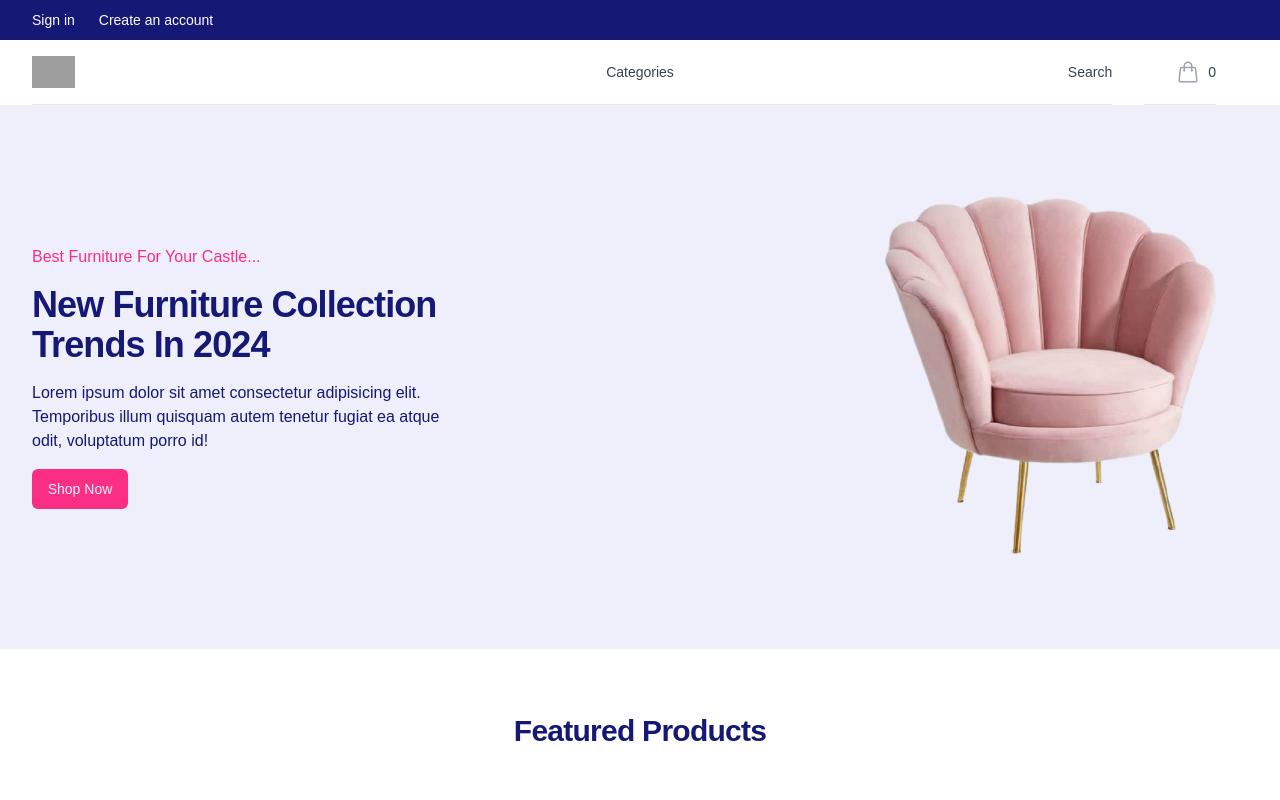
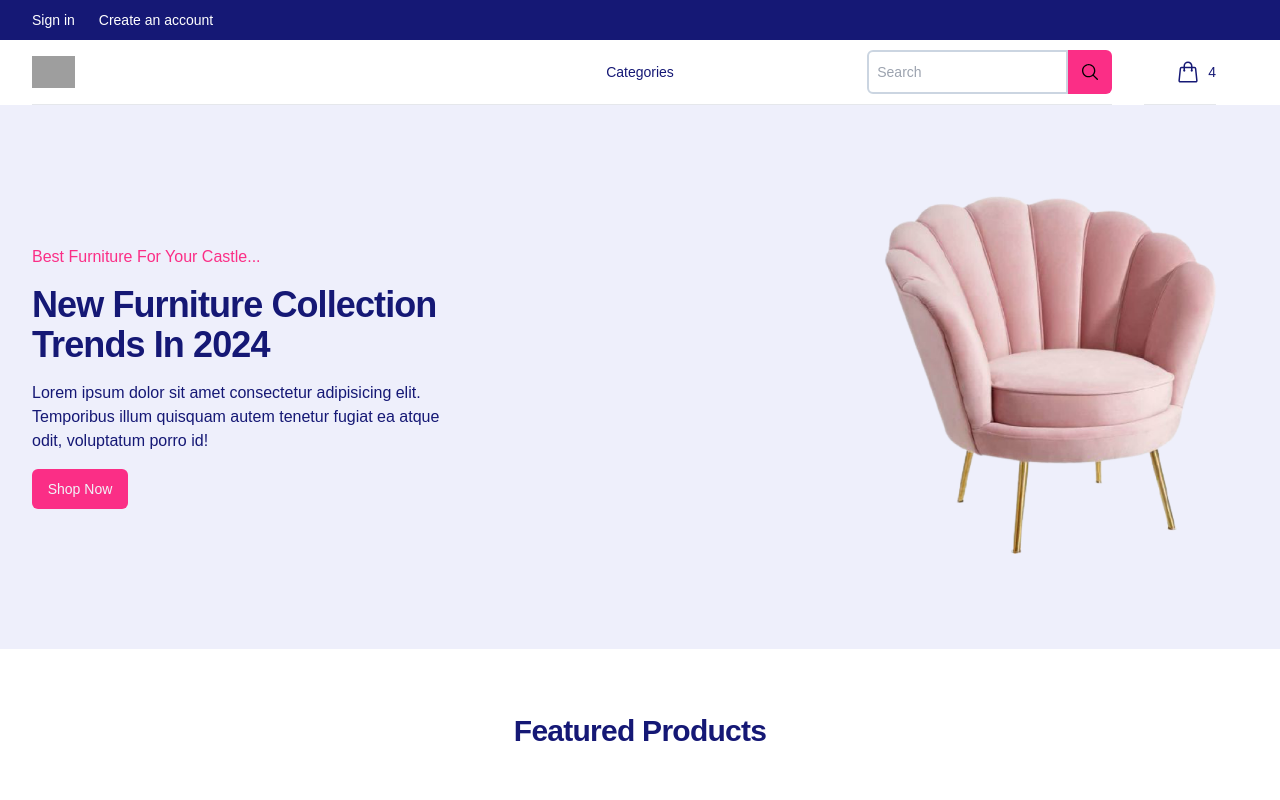
Before and after one commit to Hyperchain-Technolgy/furniture, a React (Vite) app: page / in a window 1280 px wide. Shown: the top 800 px of the page. Built offline with nearby package versions, Linux system fonts and the light colour scheme; grey boxes are pictures that could not be loaded; a web font is replaced by a local one.

Commit message:
solve minor bugs & define login & register page

```diff
--- a/src/App.jsx
+++ b/src/App.jsx
@@ -1,10 +1,14 @@
 import { Route, Routes } from "react-router-dom"
 import Home from "./Routes/Home"
+import Login from './Routes/Login'
+import Register from './Routes/Register'
 
 function App() {
   return (
     <Routes>
       <Route path="/" element={<Home />} />
+      <Route path="/login" element={<Login />} />
+      <Route path="/register" element={<Register />} />
     </Routes>
   )
 }
--- a/src/Components/Cart.jsx
+++ b/src/Components/Cart.jsx
@@ -35,10 +35,10 @@ const Cart = () => {
             <Popover className="ml-4 flow-root text-sm lg:relative lg:ml-8">
               <Popover.Button className="group -m-2 flex items-center p-2">
                 <ShoppingBagIcon
-                  className="h-6 w-6 flex-shrink-0 text-gray-400 group-hover:text-gray-500"
+                  className="h-6 w-6 flex-shrink-0 text-foreground group-hover:text-pink"
                   aria-hidden="true"
                 />
-                <span className="ml-2 text-sm font-medium text-gray-700 group-hover:text-gray-800">0</span>
+                <span className="ml-2 text-sm font-medium text-foreground group-hover:text-pink">{products.length}</span>
                 <span className="sr-only">items in cart, view bag</span>
               </Popover.Button>
               <Transition
@@ -74,7 +74,7 @@ const Cart = () => {
 
                     <button
                       type="submit"
-                      className="w-full rounded-md border border-transparent bg-pink px-4 py-2 text-sm font-medium text-white shadow-sm hover:bg-violet focus:outline-none focus:ring-2 focus:ring-violet focus:ring-offset-2 duration-300  "
+                      className="w-full rounded-md border border-transparent bg-pink px-4 py-2 text-sm font-medium text-white shadow-sm hover:bg-violet focus:outline-none focus:ring-2 focus:ring-violet focus:ring-offset-2 duration-300"
                     >
                       Checkout
                     </button>
--- a/src/Components/Navigation/MobileMenu.jsx
+++ b/src/Components/Navigation/MobileMenu.jsx
@@ -46,7 +46,7 @@ const MobileMenu = ({ open, setOpen, navigation, classNames }) => {
                   <Tab.List className="-mb-px flex space-x-8 px-4">
                     {navigation.categories.map((category) => (
                       <Tab
-                        key={category.title}
+                        key={category.name}
                         className={({ selected }) =>
                           classNames(
                             selected ? 'border-indigo-600 text-indigo-600' : 'border-transparent text-gray-900',
--- a/src/Components/Navigation/TopNavigation.jsx
+++ b/src/Components/Navigation/TopNavigation.jsx
@@ -6,21 +6,27 @@ import {
 } from '@heroicons/react/24/outline'
 import { Fragment } from 'react'
 import Cart from '../Cart'
+import SearchBar from '../SearchBar'
+import { Link } from 'react-router-dom'
 
 const TopNavigation = ({ navigation, setOpen, classNames }) => {
   return (
-    <header className="relative">
-      <nav aria-label="Top">
+    <div className="relative">
+      <div aria-label="Top">
         {/* Top navigation */}
         <div className="bg-foreground">
           <div className="mx-auto flex h-10 max-w-7xl items-center justify-between px-4 sm:px-6 lg:px-8">
             <div className="flex items-center space-x-6">
-              <a href="#" className="text-sm font-medium text-white hover:text-gray-100">
-                Sign in
-              </a>
-              <a href="#" className="text-sm font-medium text-white hover:text-gray-100">
-                Create an account
-              </a>
+              <Link to="/login">
+                <span className="text-sm font-medium text-white hover:text-gray-100">
+                  Sign in
+                </span>
+              </Link>
+              <Link to="register">
+                <span className="text-sm font-medium text-white hover:text-gray-100">
+                  Create an account
+                </span>
+              </Link>
             </div>
           </div>
         </div>
@@ -54,8 +60,8 @@ const TopNavigation = ({ navigation, setOpen, classNames }) => {
                                 <Popover.Button
                                   className={classNames(
                                     open
-                                      ? 'border-indigo-600 text-indigo-600'
-                                      : 'border-transparent text-gray-700 hover:text-gray-800',
+                                      ? 'border-pink text-pink'
+                                      : 'border-transparent text-foreground hover:text-foreground',
                                     'relative z-10 -mb-px flex items-center border-b-2 pt-px text-sm font-medium transition-colors duration-200 ease-out'
                                   )}
                                 >
@@ -72,7 +78,7 @@ const TopNavigation = ({ navigation, setOpen, classNames }) => {
                                 leaveFrom="opacity-100"
                                 leaveTo="opacity-0"
                               >
-                                <Popover.Panel className="absolute inset-x-0 top-full text-sm text-gray-500">
+                                <Popover.Panel className="absolute inset-x-0 top-full text-sm text-foreground">
                                   {/* Presentational element used to render the bottom shadow, if we put the shadow on the actual panel it pokes out the top, so we use this shorter element to hide the top of the shadow */}
                                   <div className="absolute inset-0 top-1/2 bg-white shadow" aria-hidden="true" />
 
@@ -80,7 +86,8 @@ const TopNavigation = ({ navigation, setOpen, classNames }) => {
                                     <div className="mx-auto max-w-7xl px-8">
                                       <div className="grid grid-cols-4 gap-x-8 gap-y-10 py-16">
                                         {category.featured.map((item) => (
-                                          <div key={item.name} className="group relative">
+
+                                          <div key={item.title} className="group relative">
                                             <div className="aspect-h-1 aspect-w-1 overflow-hidden rounded-md bg-gray-100 group-hover:opacity-75">
                                               <img
                                                 src={item.imageSrc}
@@ -133,6 +140,7 @@ const TopNavigation = ({ navigation, setOpen, classNames }) => {
                   </button>
 
                   {/* Search */}
+                  {/* <SearchBar /> */}
                   <a href="#" className="ml-2 p-2 text-gray-400 hover:text-gray-500">
                     <span className="sr-only">Search</span>
                     <MagnifyingGlassIcon className="h-6 w-6" aria-hidden="true" />
@@ -151,7 +159,8 @@ const TopNavigation = ({ navigation, setOpen, classNames }) => {
 
                 <div className="flex flex-1 items-center justify-end">
                   <a href="#" className="hidden text-sm font-medium text-gray-700 hover:text-gray-800 lg:block">
-                    Search
+                    {/* Search */}
+                    <SearchBar />
                   </a>
                   <Cart />
                 </div>
@@ -159,8 +168,8 @@ const TopNavigation = ({ navigation, setOpen, classNames }) => {
             </div>
           </div>
         </div>
-      </nav>
-    </header>
+      </div>
+    </div>
   )
 }
 
--- /dev/null
+++ b/src/Routes/Login.jsx
@@ -0,0 +1,7 @@
+function Login() {
+  return (
+    <></>
+  )
+}
+
+export default Login
--- /dev/null
+++ b/src/Routes/Register.jsx
@@ -0,0 +1,7 @@
+function Register() {
+  return (
+    <div>Register</div>
+  )
+}
+
+export default Register
```
